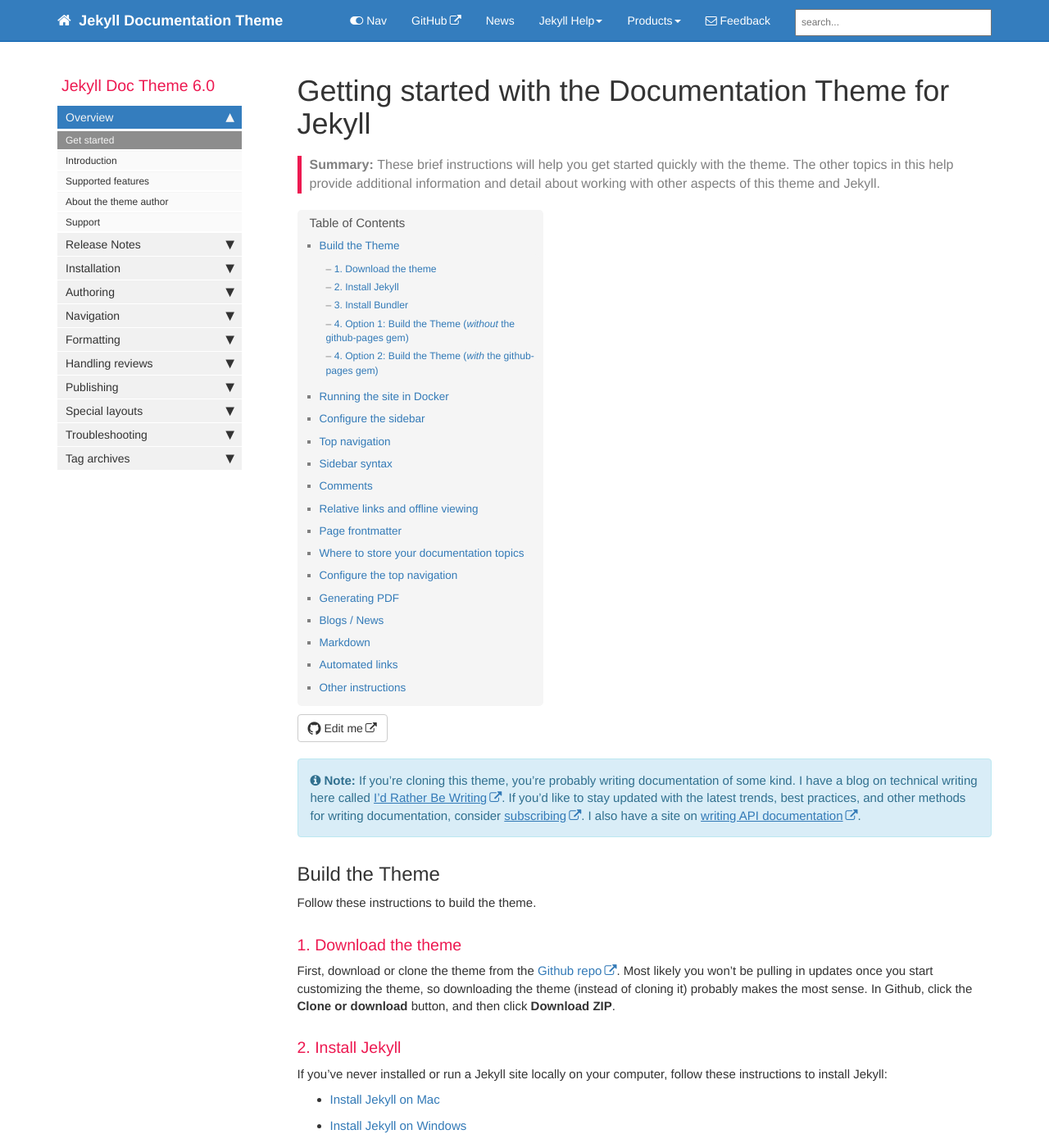
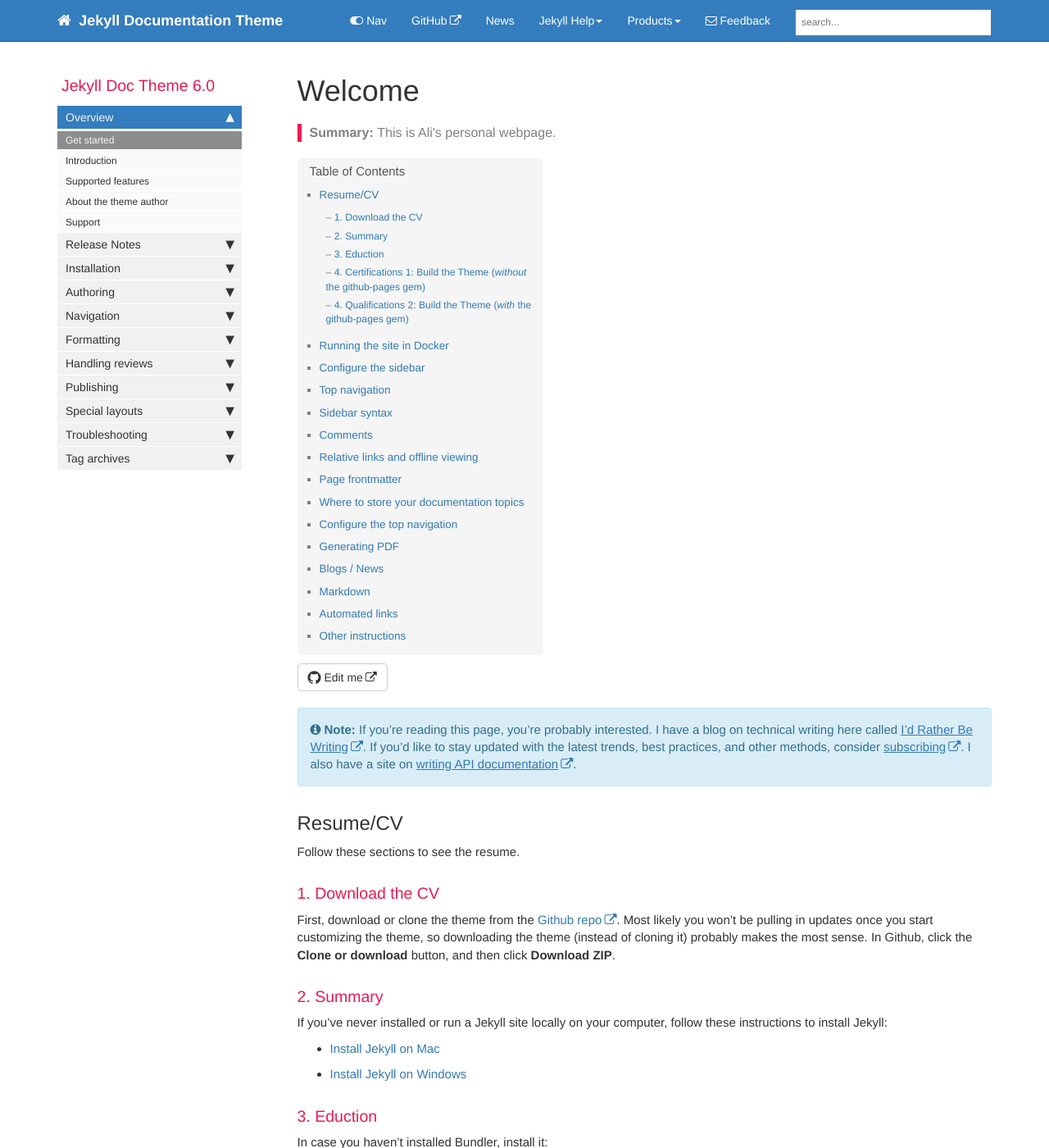
Before and after one commit to TheGreatFable/AboutAliYazbek, a Jekyll site: the page built from index.md, in a window 1280 px wide and 1400 px high. Shown: the whole window at 82% size. Built offline with Jekyll 4.4.1, drawn with Linux system fonts in a browser that asks for light colours; comment, search, counter and statistics services are not loaded; some of the changed text lies outside the part shown.

Commit message:
Update index.md

````diff
--- a/index.md
+++ b/index.md
@@ -1,30 +1,30 @@
 ---
-title: "Getting started with the Documentation Theme for Jekyll"
+title: "Welcome"
 keywords: sample homepage
 tags: [getting_started]
 sidebar: mydoc_sidebar
 permalink: index.html
-summary: These brief instructions will help you get started quickly with the theme. The other topics in this help provide additional information and detail about working with other aspects of this theme and Jekyll.
+summary: This is Ali's personal webpage.
 ---
 
-{% include note.html content="If you're cloning this theme, you're probably writing documentation of some kind. I have a blog on technical writing here called <a alt='technical writing blog' href='http://idratherbewriting.com'>I'd Rather Be Writing</a>. If you'd like to stay updated with the latest trends, best practices, and other methods for writing documentation, consider <a href='https://tinyletter.com/tomjoht'>subscribing</a>. I also have a site on <a href='http://idratherbewriting.com/learnapidoc'>writing API documentation</a>." %}
+{% include note.html content="If you're reading this page, you're probably interested. I have a blog on technical writing here called <a alt='technical writing blog' href='http://medium.com'>I'd Rather Be Writing</a>. If you'd like to stay updated with the latest trends, best practices, and other methods, consider <a href='https://tryhackme.com'>subscribing</a>. I also have a site on <a href='http://github.com'>writing API documentation</a>." %}
 
-## Build the Theme
+## Resume/CV
 
-Follow these instructions to build the theme.
+Follow these sections to see the resume.
 
-### 1. Download the theme
+### 1. Download the CV
 
-First, download or clone the theme from the [Github repo](https://github.com/tomjoht/documentation-theme-jekyll). Most likely you won't be pulling in updates once you start customizing the theme, so downloading the theme (instead of cloning it) probably makes the most sense. In Github, click the **Clone or download** button, and then click **Download ZIP**.
+First, download or clone the theme from the [Github repo](https://google.drive.com/). Most likely you won't be pulling in updates once you start customizing the theme, so downloading the theme (instead of cloning it) probably makes the most sense. In Github, click the **Clone or download** button, and then click **Download ZIP**.
 
-### 2. Install Jekyll
+### 2. Summary
 
 If you've never installed or run a Jekyll site locally on your computer, follow these instructions to install Jekyll:
 
 * [Install Jekyll on Mac][mydoc_install_jekyll_on_mac]
 * [Install Jekyll on Windows][mydoc_install_jekyll_on_windows]
 
-### 3. Install Bundler
+### 3. Eduction
 
 In case you haven't installed Bundler, install it:
 
@@ -34,7 +34,7 @@ gem install bundler
 
 You'll want [Bundler](http://bundler.io/) to make sure all the Ruby gems needed work well with your project. Bundler sorts out dependencies and installs missing gems or matches up gems with the right versions based on gem dependencies.
 
-### 4. Option 1: Build the Theme (*without* the github-pages gem) {#option1}
+### 4. Certifications 1: Build the Theme (*without* the github-pages gem) {#option1}
 
 Use this option if you're not planning to publish your Jekyll site using [Github Pages](https://pages.github.com/).
 
@@ -55,7 +55,7 @@ Now run jekyll serve (first change directories (`cd`) to where you downloaded th
 jekyll serve
 ```
 
-### 4. Option 2: Build the Theme (*with* the github-pages gem) {#option2}
+### 4. Qualifications 2: Build the Theme (*with* the github-pages gem) {#option2}
 
 If you *are* in fact publishing on Github Pages, leave the Gemfile and Gemfile.lock files in the theme.The Gemfile tells Jekyll to use the github-pages gem. **However, note that you cannot use the normal `jekyll serve` command with this gem due to dependency conflicts between the latest version of Jekyll and Github Pages** (which are noted [briefly here](https://help.github.com/articles/setting-up-your-github-pages-site-locally-with-jekyll/)).
 
````
